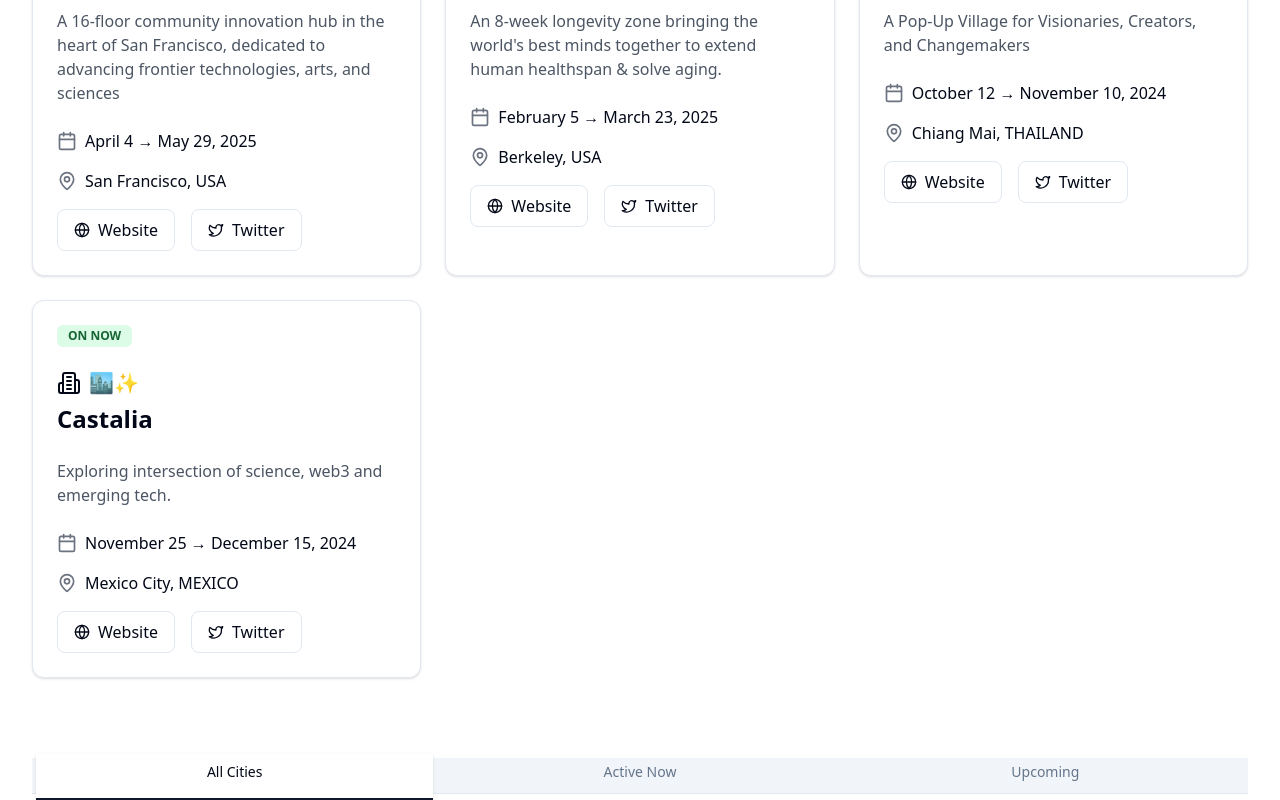
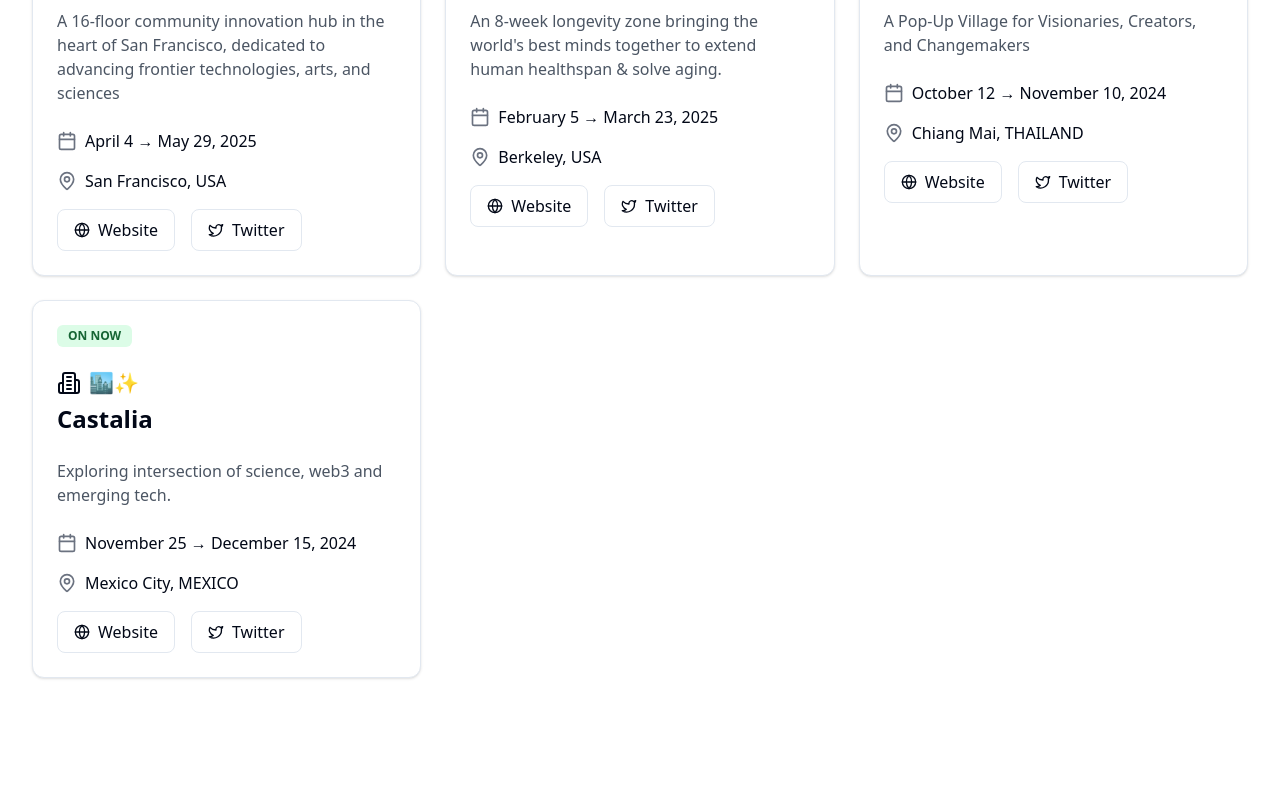
Before and after one commit to tropicalchancer/netsos, a Next.js app: page / in a window 1280 px wide. Shown: the part 6475-7275 px from the top of the page. After the commit the page ends 7201 px from the top, so only its background shows below. Built offline with nearby package versions, Linux system fonts and the light colour scheme.

Commit message:
remove extra navigation at bottom

```diff
--- a/components/layout/navigation-layout.tsx
+++ b/components/layout/navigation-layout.tsx
@@ -1,6 +1,6 @@
 // components/layout/navigation-layout.tsx
 import React from 'react';
-import { Tabs, TabsList, TabsTrigger } from '@/components/ui/tabs';
+
 
 export function NavigationLayout({ children }: { children: React.ReactNode }) {
   return (
@@ -10,30 +10,7 @@
         {children}
 
         {/* Then the navigation tabs */}
-        <div className="mt-6 sm:mt-8">
-          <Tabs defaultValue="all" className="w-full">
-            <TabsList className="w-full justify-start space-x-2 rounded-none border-b border-border pb-px">
-              <TabsTrigger
-                value="all"
-                className="rounded-none border-b-2 border-transparent px-4 pb-4 pt-2 font-medium text-muted-foreground hover:text-foreground data-[state=active]:border-primary data-[state=active]:text-foreground"
-              >
-                All Cities
-              </TabsTrigger>
-              <TabsTrigger
-                value="active"
-                className="rounded-none border-b-2 border-transparent px-4 pb-4 pt-2 font-medium text-muted-foreground hover:text-foreground data-[state=active]:border-primary data-[state=active]:text-foreground"
-              >
-                Active Now
-              </TabsTrigger>
-              <TabsTrigger
-                value="upcoming"
-                className="rounded-none border-b-2 border-transparent px-4 pb-4 pt-2 font-medium text-muted-foreground hover:text-foreground data-[state=active]:border-primary data-[state=active]:text-foreground"
-              >
-                Upcoming
-              </TabsTrigger>
-            </TabsList>
-          </Tabs>
-        </div>
+
       </div>
     </div>
   );
```
